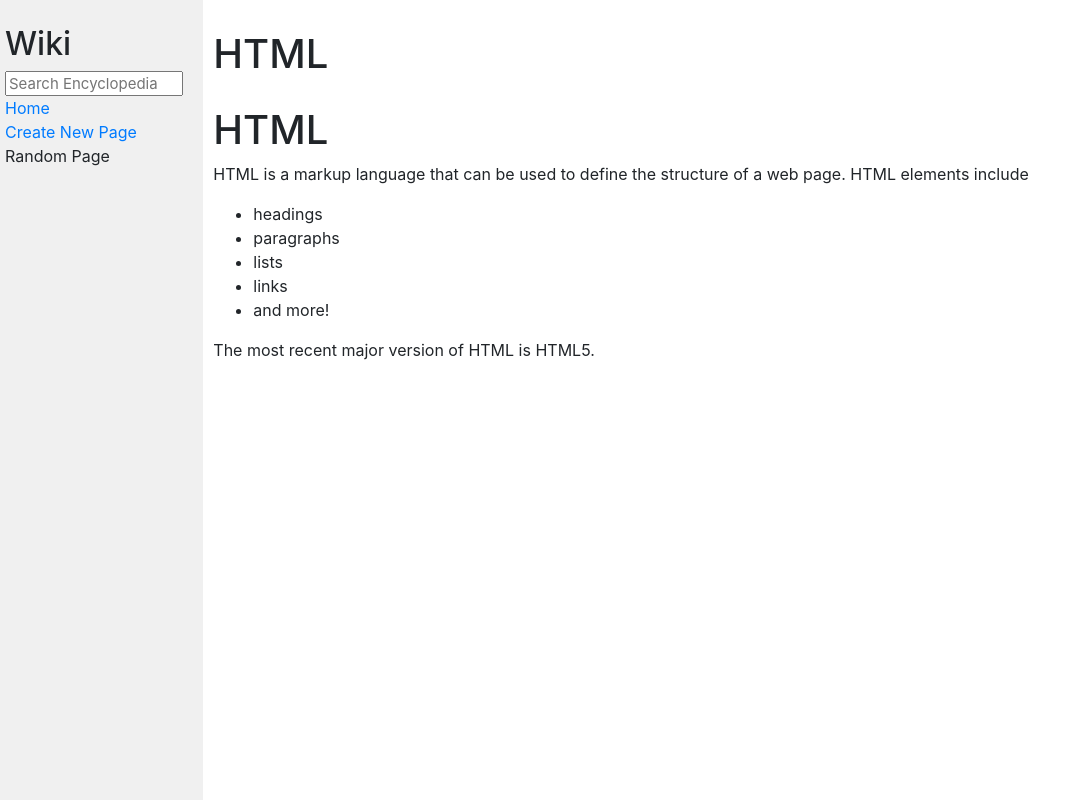
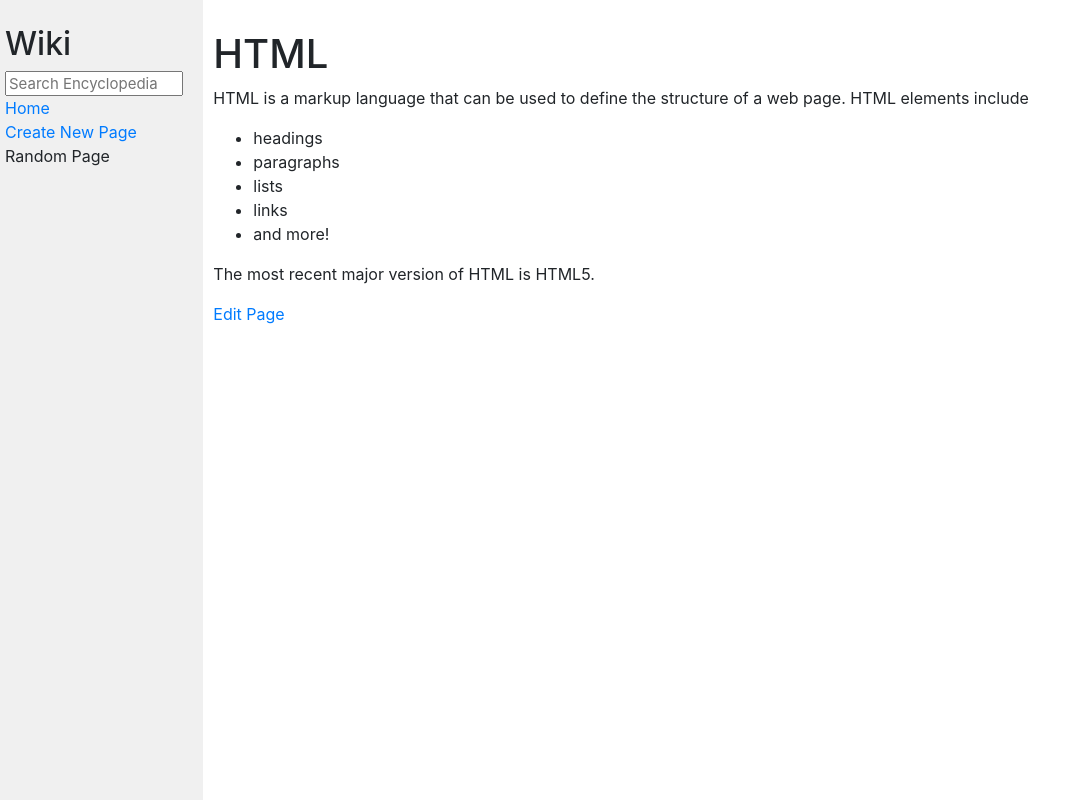
Before and after one commit to AnimXhafa97/wiki, a Django app: page /HTML in a window 1280 px wide. Shown: the whole page, without its empty margins (0-1086 px from the left). Run offline with Django 3.2, Linux system fonts and the light colour scheme; some libraries are stand-ins or nearby versions.

Commit message:
minor edit

```diff
--- a/encyclopedia/templates/encyclopedia/title.html
+++ b/encyclopedia/templates/encyclopedia/title.html
@@ -5,8 +5,10 @@
 {% endblock %}
 
 {% block body %}
-    <h1>{{ title|safe }}</h1>
 
     {{ content|safe }}
 
+  <a href="{% url 'edit' %}" id="{{ title }}">Edit Page</a>
+
+
 {% endblock %}
--- a/encyclopedia/urls.py
+++ b/encyclopedia/urls.py
@@ -4,8 +4,9 @@ from . import views
 
 urlpatterns = [
     path("", views.index, name="index"),
-    path('/new', views.new_page, name= 'new'),
-    path('/save', views.save, name='save'),
+    path('new', views.new_page, name= 'new'),
+    path('save', views.save, name='save'),
     path("<str:title>", views.get_page, name="title"),
-    path("/search", views.search, name = "search"),
+    path("search", views.search, name = "search"),
+    path("edit", views.edit, name = "edit")
 ]
--- a/encyclopedia/views.py
+++ b/encyclopedia/views.py
@@ -16,7 +16,7 @@ def get_page(request, title):
 
     context = {
         'title': title,
-        'content': markdown2.markdown(page),
+        'content': markdown2.markdown(page)
     }
 
     if page is None:
@@ -26,8 +26,8 @@ def get_page(request, title):
 
 
 
-def edit(request):
-    pass
+def edit(request, id):
+    return render(request, 'encyclopedia/edit.html', {'title':id})
 
 def save(request):
     title = request.GET.get('title')
```
Also changed, not shown: encyclopedia/templates/encyclopedia/edit.html (added, +18 -0 lines), entries/Django.md (+1 -1 lines), entries/Something cool.md (added, +1 -0 lines).
